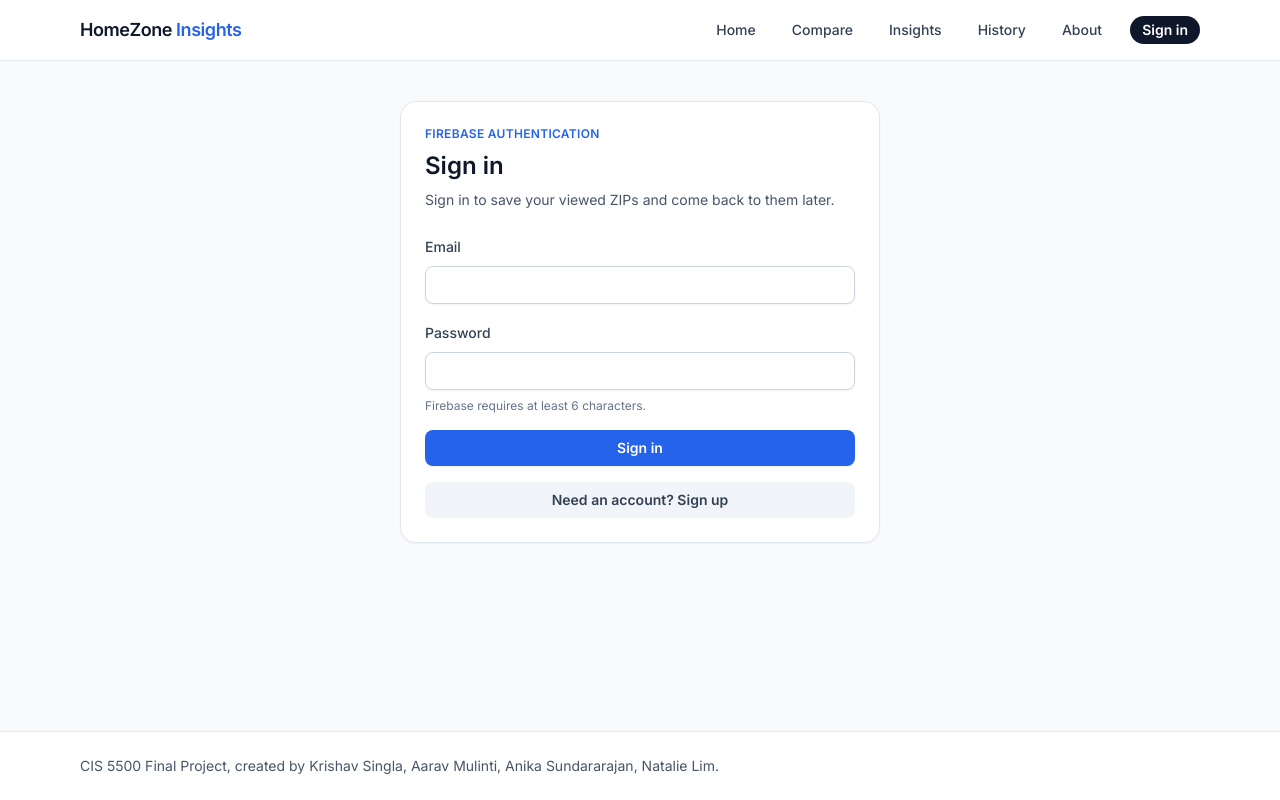
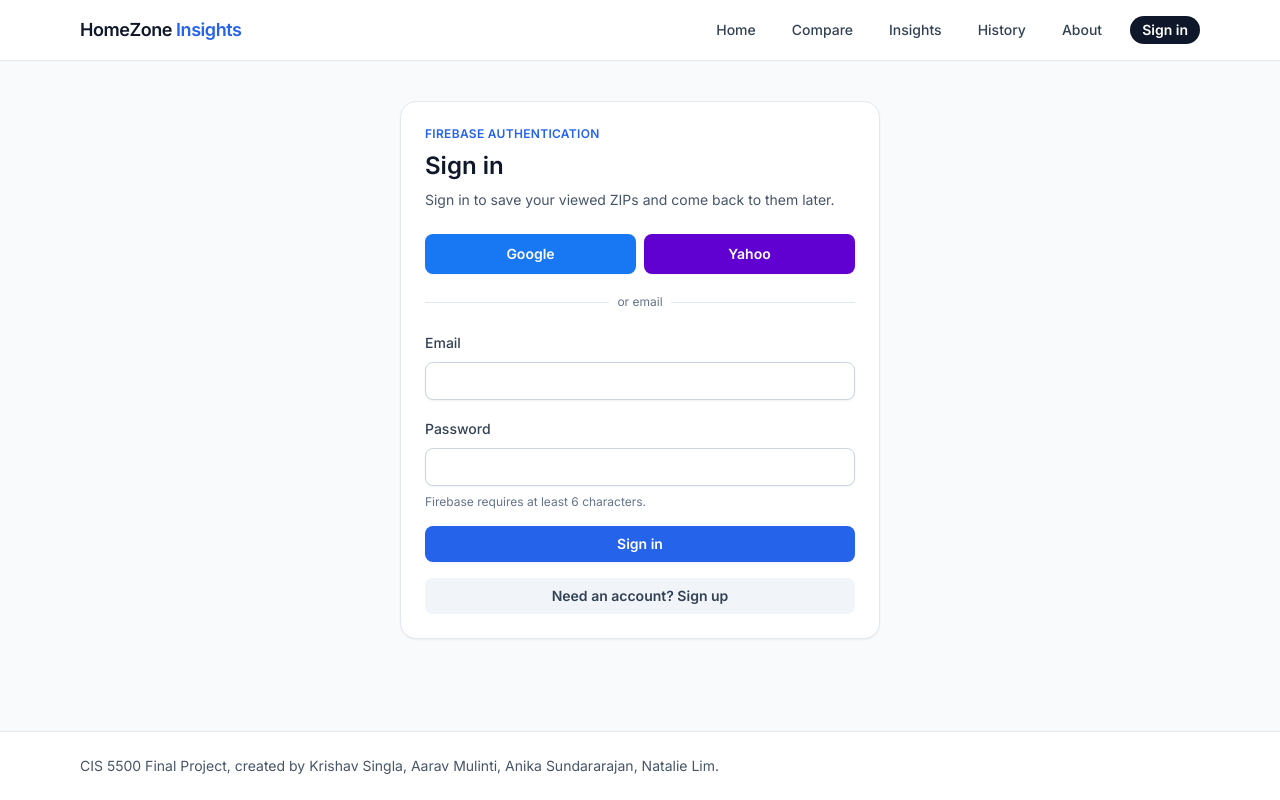
Before and after one commit to natalie-lim/cis550_proj, a Next.js app: page /account in a window 1280 px wide. Built offline with nearby package versions, Linux system fonts and the light colour scheme; no server answers.

Commit message:
yahoo google email sign ing

```diff
--- a/app/account/page.tsx
+++ b/app/account/page.tsx
@@ -2,6 +2,7 @@
 
 import { useAuth } from "@/components/AuthProvider";
 import { firebaseAuth } from "@/lib/firebaseClient";
+import { signInWithGoogle, signInWithYahoo } from "@/lib/socialAuth";
 import {
   createUserWithEmailAndPassword,
   signInWithEmailAndPassword,
@@ -19,6 +20,9 @@ export default function AccountPage(): React.JSX.Element {
   const [password, setPassword] = useState("");
   const [error, setError] = useState<string | null>(null);
   const [working, setWorking] = useState(false);
+  const [oauthBusy, setOauthBusy] = useState<"google" | "yahoo" | null>(null);
+
+  const busy = working || oauthBusy != null;
 
   const title = useMemo(
     () => (mode === "signin" ? "Sign in" : "Create account"),
@@ -47,6 +51,23 @@ export default function AccountPage(): React.JSX.Element {
     }
   };
 
+  const onOAuth = async (which: "google" | "yahoo"): Promise<void> => {
+    setError(null);
+    setOauthBusy(which);
+    try {
+      if (which === "google") {
+        await signInWithGoogle();
+      } else {
+        await signInWithYahoo();
+      }
+      router.push("/history");
+    } catch (err) {
+      setError(err instanceof Error ? err.message : "Authentication failed");
+    } finally {
+      setOauthBusy(null);
+    }
+  };
+
   return (
     <div className="mx-auto max-w-lg px-4 py-10">
       <div className="rounded-2xl border border-slate-200 bg-white p-6 shadow-sm">
@@ -66,7 +87,10 @@ export default function AccountPage(): React.JSX.Element {
           <div className="mt-6 space-y-4">
             <p className="text-sm text-slate-700">
               Signed in as{" "}
-              <span className="font-semibold text-ink">{user.email}</span>.
+              <span className="font-semibold text-ink">
+                {user.email ?? user.displayName ?? user.uid}
+              </span>
+              .
             </p>
             <Link
               href="/history"
@@ -76,7 +100,39 @@ export default function AccountPage(): React.JSX.Element {
             </Link>
           </div>
         ) : (
-          <form onSubmit={onSubmit} className="mt-6 space-y-4">
+          <div className="mt-6 space-y-4">
+            <div className="grid gap-2 sm:grid-cols-2">
+              <button
+                type="button"
+                disabled={busy}
+                onClick={() => void onOAuth("google")}
+                className="flex items-center justify-center gap-2 rounded-lg bg-[#1877F2] px-4 py-2.5 text-sm font-semibold text-white shadow-sm hover:bg-[#166FE5] disabled:opacity-60"
+              >
+                {oauthBusy === "google" ? "Opening…" : "Google"}
+              </button>
+              <button
+                type="button"
+                disabled={busy}
+                onClick={() => void onOAuth("yahoo")}
+                className="flex items-center justify-center gap-2 rounded-lg bg-[#6001D2] px-4 py-2.5 text-sm font-semibold text-white shadow-sm hover:bg-[#4f018f] disabled:opacity-60"
+              >
+                {oauthBusy === "yahoo" ? "Opening…" : "Yahoo"}
+              </button>
+            </div>
+
+            <div className="relative py-1">
+              <div
+                className="absolute inset-0 flex items-center"
+                aria-hidden
+              >
+                <span className="w-full border-t border-slate-200" />
+              </div>
+              <div className="relative flex justify-center text-xs">
+                <span className="bg-white px-2 text-slate-500">or email</span>
+              </div>
+            </div>
+
+            <form onSubmit={onSubmit} className="space-y-4">
             <div className="space-y-2">
               <label
                 className="text-sm font-medium text-slate-700"
@@ -127,7 +183,7 @@ export default function AccountPage(): React.JSX.Element {
 
             <button
               type="submit"
-              disabled={working}
+              disabled={busy}
               className="w-full rounded-lg bg-accent px-4 py-2 text-sm font-semibold text-white shadow-sm hover:bg-blue-700 disabled:opacity-60"
             >
               {working ? "Working…" : title}
@@ -135,6 +191,7 @@ export default function AccountPage(): React.JSX.Element {
 
             <button
               type="button"
+              disabled={busy}
               onClick={() =>
                 setMode((m) => (m === "signin" ? "signup" : "signin"))
               }
@@ -145,6 +202,7 @@ export default function AccountPage(): React.JSX.Element {
                 : "Have an account? Sign in"}
             </button>
           </form>
+          </div>
         )}
       </div>
     </div>
--- /dev/null
+++ b/lib/socialAuth.ts
@@ -0,0 +1,20 @@
+import { firebaseAuth } from "@/lib/firebaseClient";
+import {
+  GoogleAuthProvider,
+  OAuthProvider,
+  signInWithPopup,
+} from "firebase/auth";
+
+const googleProvider = new GoogleAuthProvider();
+googleProvider.setCustomParameters({ prompt: "select_account" });
+
+const yahooProvider = new OAuthProvider("yahoo.com");
+yahooProvider.setCustomParameters({ prompt: "login" });
+
+export async function signInWithGoogle(): Promise<void> {
+  await signInWithPopup(firebaseAuth, googleProvider);
+}
+
+export async function signInWithYahoo(): Promise<void> {
+  await signInWithPopup(firebaseAuth, yahooProvider);
+}
--- a/next.config.ts
+++ b/next.config.ts
@@ -7,7 +7,20 @@ const __dirname: string = path.dirname(__filename);
 
 const nextConfig: NextConfig = {
   reactStrictMode: true,
-  outputFileTracingRoot: __dirname
+  outputFileTracingRoot: __dirname,
+  async headers() {
+    return [
+      {
+        source: "/(.*)",
+        headers: [
+          {
+            key: "Cross-Origin-Opener-Policy",
+            value: "same-origin-allow-popups",
+          },
+        ],
+      },
+    ];
+  },
 };
 
 export default nextConfig;
```
